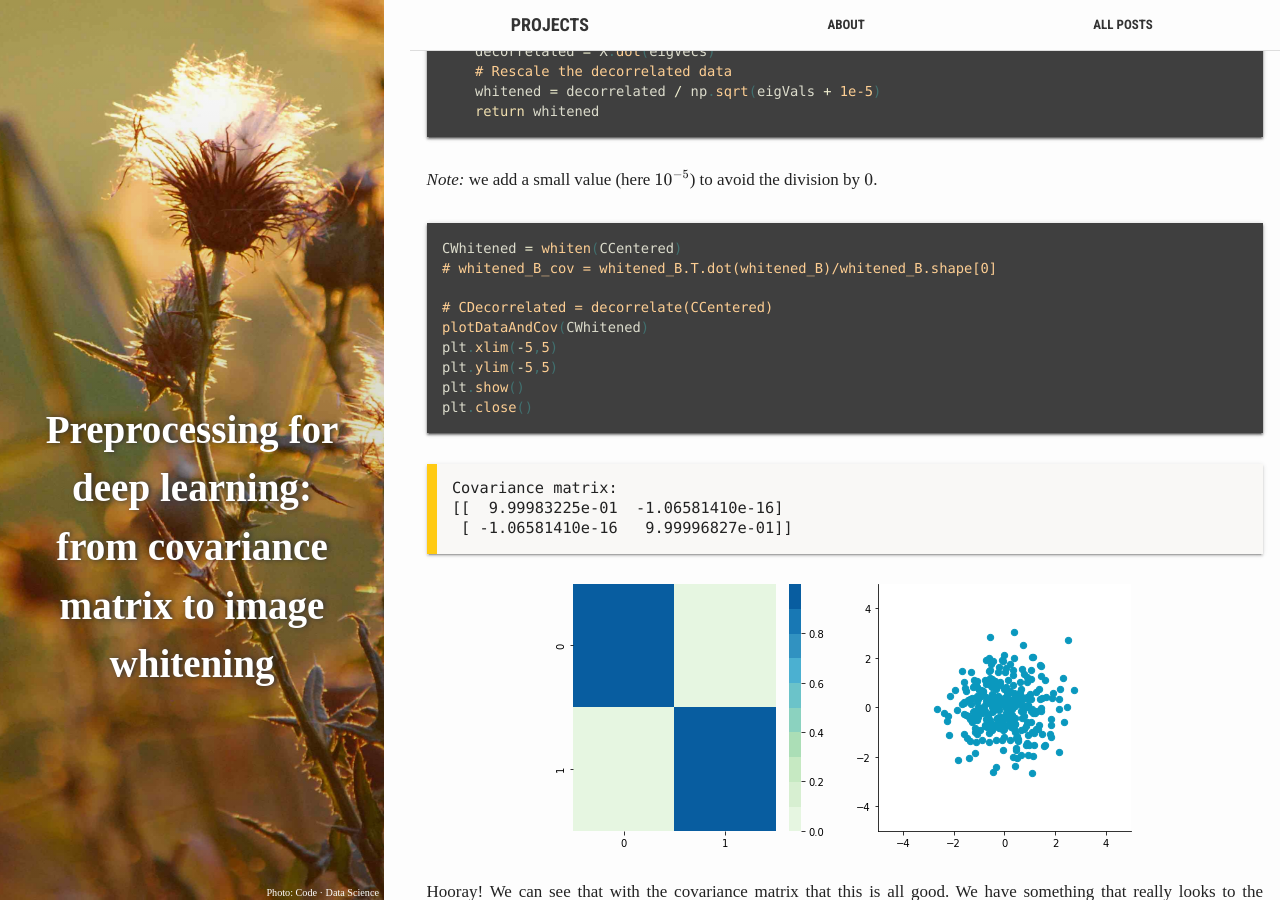
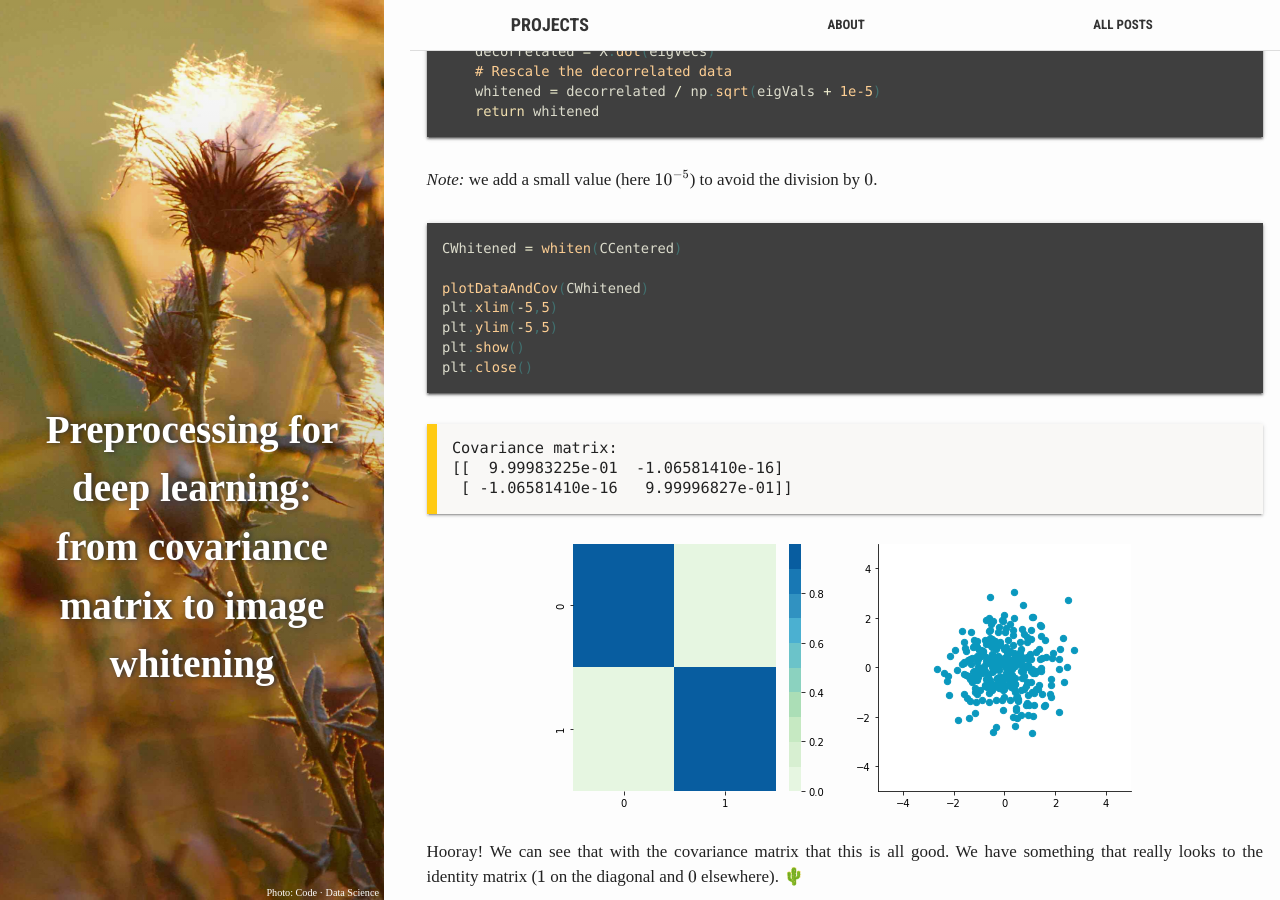
Before and after one commit to hadrienj/hadrienj.github.io, a Jekyll site: the page built from _posts/2018-08-27-Preprocessing-for-deep-learning.md, in a window 1280 px wide and 900 px high, scrolled down 18327 px. Built offline with Jekyll 4.4.1, drawn with Linux system fonts in a browser that asks for light colours; formulas are drawn with MathJax 3; comment, search, counter and statistics services are not loaded; some of the changed text lies outside the part shown.

````diff
--- a/_posts/2018-08-27-Preprocessing-for-deep-learning.md
+++ b/_posts/2018-08-27-Preprocessing-for-deep-learning.md
@@ -838,9 +838,7 @@
 
 ```python
 CWhitened = whiten(CCentered)
-# whitened_B_cov = whitened_B.T.dot(whitened_B)/whitened_B.shape[0]
 
-# CDecorrelated = decorrelate(CCentered)
 plotDataAndCov(CWhitened)
 plt.xlim(-5,5)
 plt.ylim(-5,5)
````
Also changed, not shown: other parts of _posts/2018-08-27-Preprocessing-for-deep-learning.md (+1 -1 lines).
